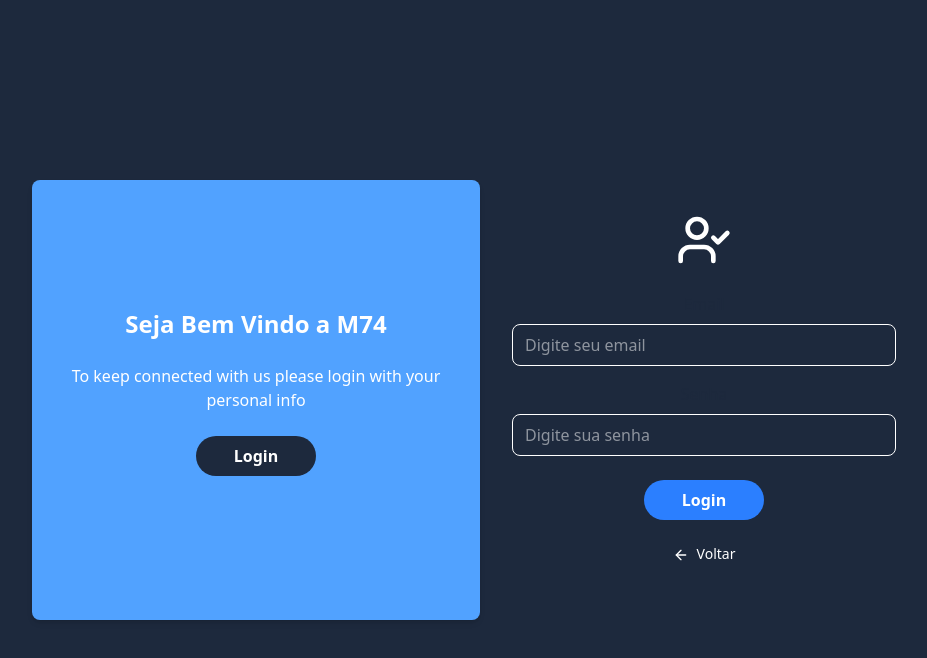
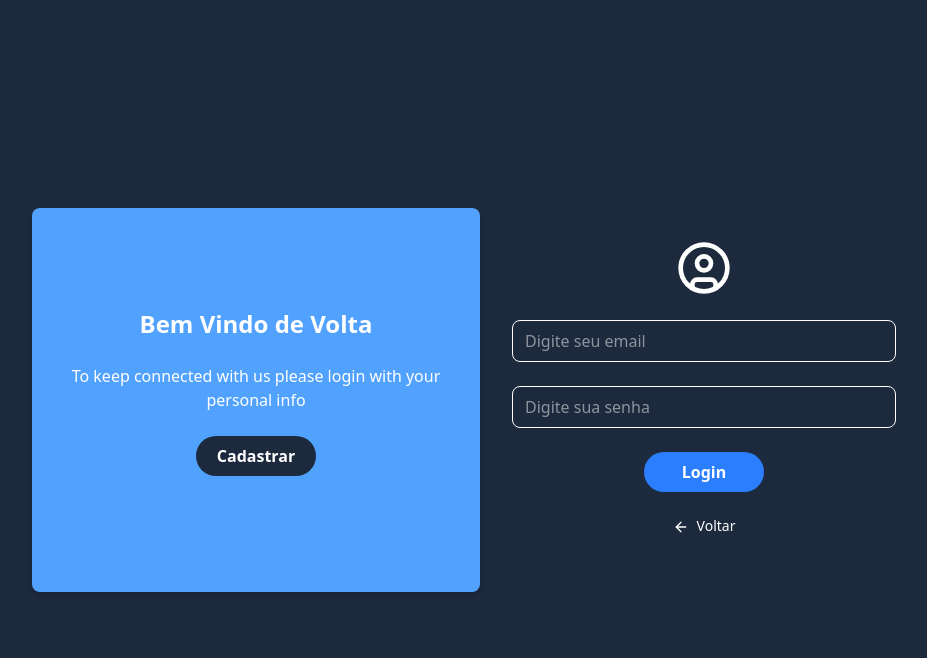
Before and after one commit to FernandoRodriues2007/M74Gest, a React (Vite) app in the folder vite-project/: page / in a window 1280 px wide. Both pictures are taken after a click on the button "Login". Shown: the top 658 px of the page, without its empty margins (160-1087 px from the left). Built offline with nearby package versions, Linux system fonts and the light colour scheme.

Commit message:
Actualizano

```diff
--- a/vite-project/src/components/Cadastro.jsx
+++ b/vite-project/src/components/Cadastro.jsx
@@ -1,34 +1,35 @@
 import "../assets/style/cadastro.css";
-import { UserCircle,ArrowLeft} from "lucide-react";
+import { UserCircle, ArrowLeft } from "lucide-react";
 import Infodoformulario from "./Infodoformulario";
 import Button from "./Button";
+import Login from "./Login";
+import Input from "./Input"
+import { useState } from "react";
+
 function Cadastro({ onBack }) {
+    const [page, setPage] = useState('Cadastro');
+    if (page === 'Login') {
+        return <Login onBack={() => setPage('Cadastro')} />;
+    }
     return (
         <div className="flex items-center justify-center h-screen bg-slate-800">
-            <div className=" grid grid-cols-2 text-center bg-slate-800 text-white">
-                <Infodoformulario />
+            <div className=" grid grid-cols-1 md:grid-cols-2 text-center bg-slate-800 text-white md:p-14 ">
+
+                <Infodoformulario Title="Seja Bem Vindo a M74" Nome="Login" Function={() => setPage('Login')} />
 
 
                 <div className="max-w-md p-8 rounded-lg shadow-md ">
 
                     <form className="space-y-8">
                         <div className="mb-6 p-4 flex justify-center">
-                        <UserCircle className="   h-14 w-14"/>
+                            <UserCircle className="   h-14 w-14" />
 
                         </div>
 
-                        <div className="mb-6">
+                        <Input id="name" type="text" placeholder="Digite seu nome" />
+                        <Input id="email" type="email" placeholder="Digite seu email" />
+                        <Input id="password" type="password" placeholder="Digite sua senha" />
 
-                            <input type="text" id="name" className="w-full px-3 py-2 border rounded-lg focus:outline-none focus:ring focus:border-blue-300" placeholder=" Nome:" />
-                        </div>
-                        <div className="mb-6">
-
-                            <input type="email" id="email" className="w-full px-3 py-2 border rounded-lg focus:outline-none focus:ring focus:border-blue-300" placeholder=" Email:" />
-                        </div>
-                        <div className="mb-8">
-
-                            <input type="password" id="password" className="w-full px-3 py-2 border font-bold rounded-lg focus:outline-none focus:ring focus:border-blue-300" placeholder="......" />
-                        </div>
                         <div className="flex justify-center">
 
                             <Button texto="Registrar" onClick={() => alert("Registrar clicado")} />
--- a/vite-project/src/components/Infodoformulario.jsx
+++ b/vite-project/src/components/Infodoformulario.jsx
@@ -1,9 +1,9 @@
-function Infodoformulario() {
+function Infodoformulario(props) {
     return (
-        <div className="max-w-md p-8 rounded-lg shadow-md bg-blue-400 text-white flex flex-col items-center justify-center">
-            <h2 className="text-2xl font-bold mb-6 text-center">Seja Bem Vindo a M74</h2>
+        <div className="max-w-md p-8 rounded-lg shadow-md bg-blue-400 text-white  flex-col items-center justify-center hidden md:flex">
+            <h2 className="text-2xl font-bold mb-6 text-center">{props.Title}</h2>
             <p className="text-center mb-6">To keep connected with us please login with your personal info</p>
-            <button className="w-30 bg-slate-800   font-bold border-r-white text-white py-2 rounded-full hover:bg-blue-600 transition duration-300 mb-4">Login</button>
+            <button className="w-30 bg-slate-800   font-bold border-r-white text-white py-2 rounded-full hover:bg-blue-600 transition duration-300 mb-4" onClick={props.Function} >{props.Nome}</button>
         </div>
     )
 }
--- /dev/null
+++ b/vite-project/src/components/Input.jsx
@@ -0,0 +1,14 @@
+function Input({ id, type, placeholder }) {
+    return (
+        <div className="mb-6">
+
+            <input
+                type={type}
+                id={id}
+                className="w-full px-3 py-2 border rounded-lg focus:outline-none focus:ring focus:border-blue-300"
+                placeholder={placeholder}
+            />
+        </div>
+    );
+}
+export default Input;
--- a/vite-project/src/components/Login.jsx
+++ b/vite-project/src/components/Login.jsx
@@ -1,31 +1,37 @@
 import "../assets/style/Login.css";
-import { UserCheck ,ArrowLeft} from "lucide-react";
+import { UserCircle, ArrowLeft } from "lucide-react";
 import Infodoformulario from "./Infodoformulario";
 import Button from "./Button";
+import { useState } from "react";
+import Cadastro from "./Cadastro";
+import Input from "./Input"
 
 function Login({ onBack }) {
+    const [page, setPage] = useState('Login');
+
+    if (page === 'Cadastro') {
+        return <Cadastro onBack={() => setPage('Login')} />;
+    }
+
     return (
         <div className="flex items-center justify-center h-screen bg-slate-800">
-            <div className="grid grid-cols-2 text-center bg-slate-800 text-white">
+            <div className="grid grid-cols-1 md:grid-cols-2 text-center bg-slate-800 text-white md:p-14">
 
 
-                <Infodoformulario />
+                <Infodoformulario Title="Bem Vindo de Volta" Nome="Cadastrar" Function={() => setPage('Cadastro')} />
 
 
                 <div className=" p-8 rounded-lg  w-full max-w-md ">
+                    <h2 className="text-2xl font-bold mb-6 text-center md:hidden">Bem Vindo de Volta</h2>
 
                     <form>
                         <div className="mb-6">
-                            <UserCheck className="h-14 w-14 text-white mx-auto mb-4" />
+                            <UserCircle className="h-14 w-14 text-white mx-auto mb-4" />
                         </div>
-                        <div className="mb-4">
-                            <label className="block text-white md:text-slate-800 mb-2" htmlFor="email">Email</label>
-                            <input type="email" id="email" className="w-full px-3 py-2 border rounded-lg focus:outline-none focus:ring focus:border-blue-300" placeholder="Digite seu email" />
-                        </div>
-                        <div className="mb-6">
-                            <label className="block text-white md:text-slate-800 mb-2" htmlFor="password">Senha</label>
-                            <input type="password" id="password" className="w-full px-3 py-2 border rounded-lg focus:outline-none focus:ring focus:border-blue-300" placeholder="Digite sua senha" />
-                        </div>
+
+                        <Input id="email" type="email" placeholder="Digite seu email" />
+                        <Input id="password" type="password" placeholder="Digite sua senha" />
+
                         <div className="flex justify-center">
 
                             <Button texto="Login" onClick={() => alert("Login clicado")} />
```
